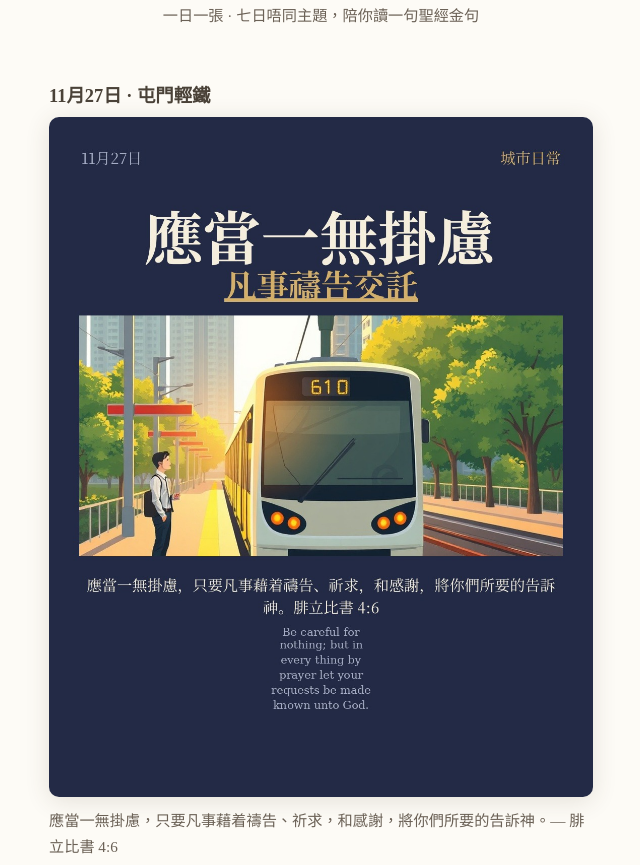
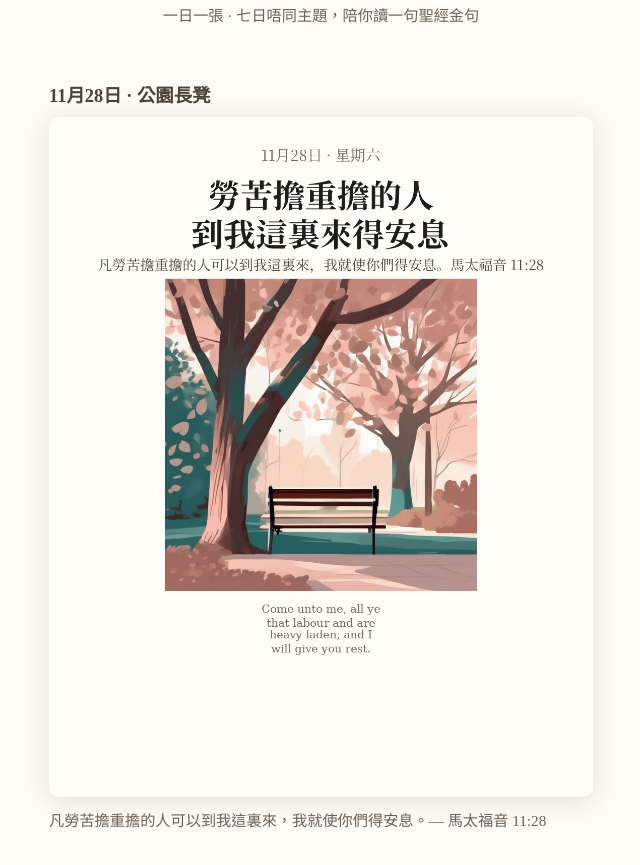
Before and after one commit to multronbox/multronbox.github.io, a plain HTML site: page daily/index.html in a window 1280 px wide. Shown: the part 87-952 px from the top of the page, without its empty margins (319-959 px from the left). Drawn offline with Linux system fonts and the light colour scheme.

Commit message:
daily: publish 2026-11-28 verse card (SDXL version)

```diff
--- a/daily/index.html
+++ b/daily/index.html
@@ -25,6 +25,11 @@
   <p>一日一張 · 七日唔同主題，陪你讀一句聖經金句</p>
 </header>
 <main>
+  <section class="day">
+    <h2>11月28日 · 公園長凳</h2>
+    <img src="2026-11-28.jpg" alt="清晨公園裏的空長凳，柔和粉彩晨光 — 凡勞苦擔重擔的人可以到我這裏來，我就使你們得安息">
+    <p class="verse">凡勞苦擔重擔的人可以到我這裏來，我就使你們得安息。— 馬太福音 11:28</p>
+  </section>
   <section class="day">
     <h2>11月27日 · 屯門輕鐵</h2>
     <img src="2026-11-27.jpg" alt="屯門輕鐵 610 列車埋站，月台上有人安靜等車 — 應當一無掛慮">
```
Also changed, not shown: daily/2026-11-28.jpg (added).
